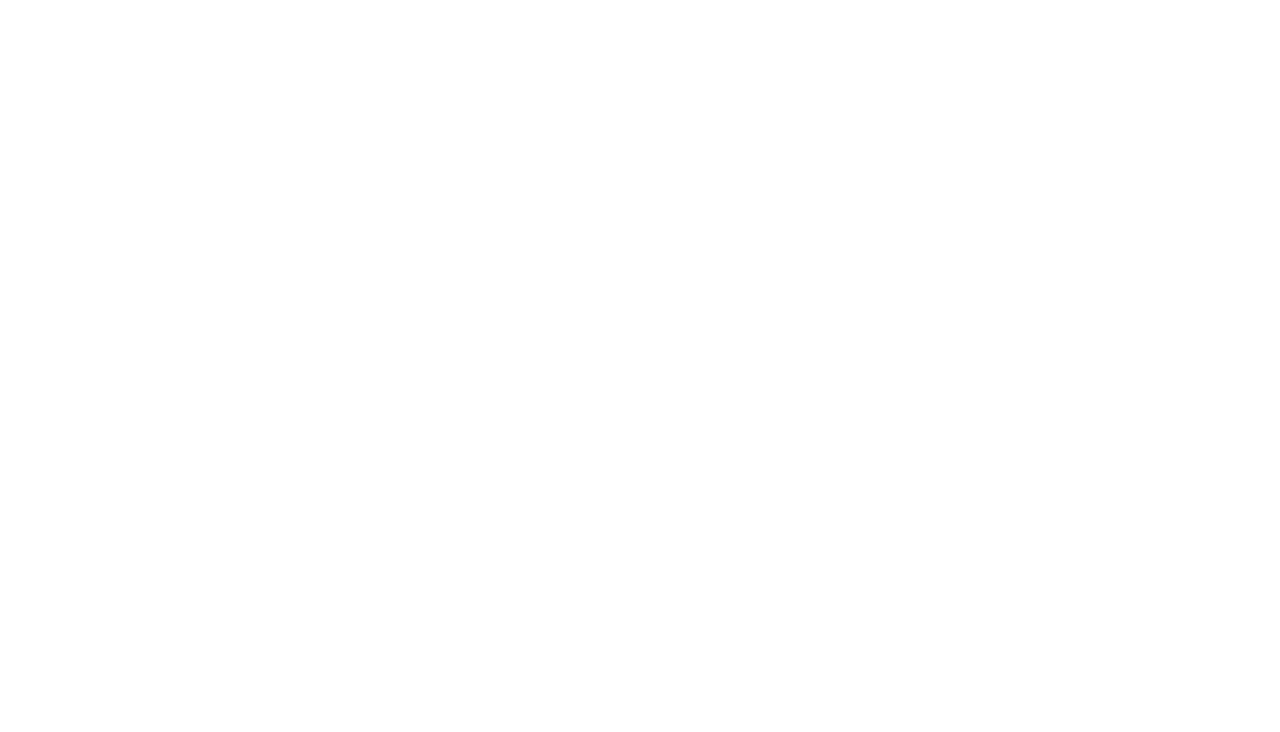
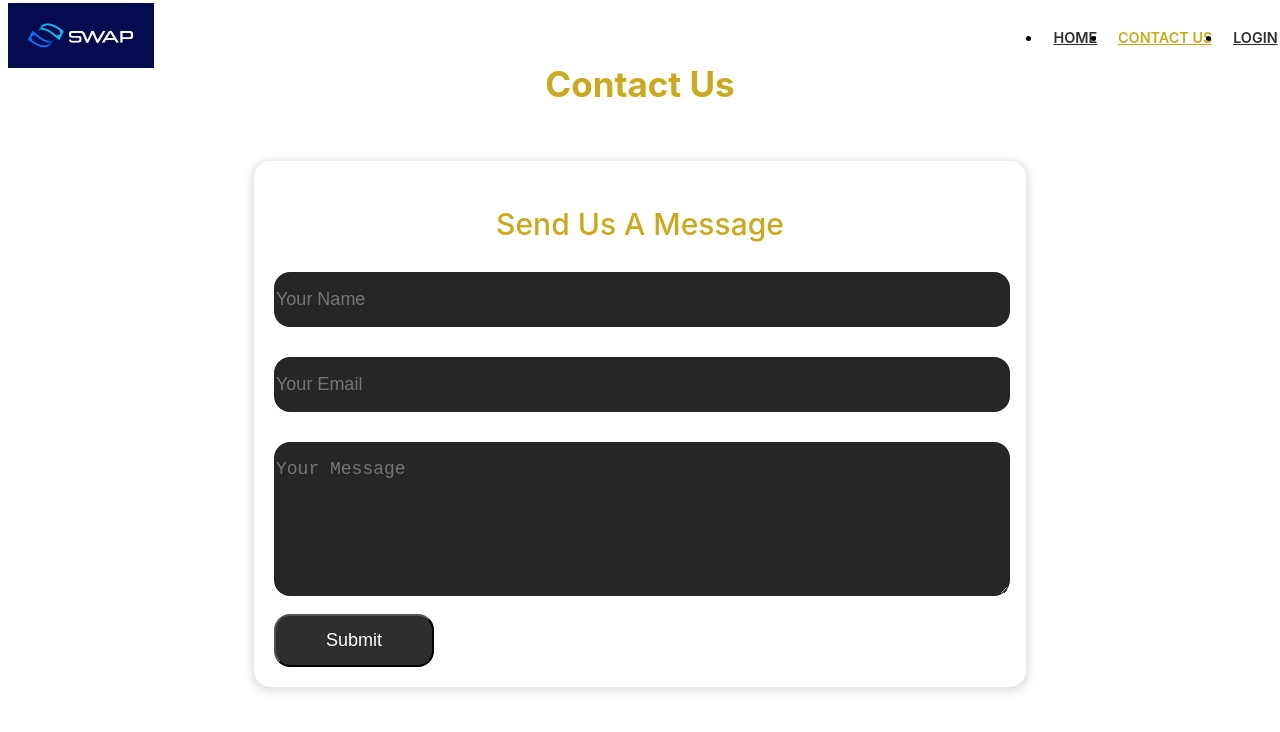
Before and after one commit to skillhataccelerator9team9/skillSwap, a React (Create React App) app in the folder client/skillswap-ui/: page /ContactUS in a window 1280 px wide. Before the commit this address had no page. Shown: the top 732 px of the page. Built offline with nearby package versions, Linux system fonts and the light colour scheme.

Commit message:
contactUS with navbar

```diff
--- a/client/skillswap-ui/src/App.js
+++ b/client/skillswap-ui/src/App.js
@@ -17,7 +17,7 @@ import './App.css'
 
 import HomeScreen from './screens/HomeScreen';
 // import LoginScreen from './Screens/LoginScreen';
-// import ContactScreen from './Screens/ContactScreen';
+import ContactScreen from './screens/ContactScreen';
 
 import {
   BrowserRouter as Router,
@@ -33,8 +33,8 @@ const App = () => {
           <Routes>
             <Route path="/" element={<HomeScreen />} />
             <Route path="/Home" element={<HomeScreen />} />
-            {/* <Route path="/contact" element={<ContactScreen />} />
-            <Route path="/Login" element={<LoginScreen />} /> */}
+            <Route path="/ContactUS" element={<ContactScreen />} />
+            {/* <Route path="/Login" element={<LoginScreen />} /> */}
           </Routes>
         }
       </Router>
--- a/client/skillswap-ui/src/components/ContactUs.jsx
+++ b/client/skillswap-ui/src/components/ContactUs.jsx
@@ -1,10 +1,10 @@
 import React, { useState } from 'react';
 import axios from "axios";
 
-import '../styles/contactUs.css'
+import '../styles/contactUS.css'
 
 
-const ContactUs = () => {
+const ContactUS = () => {
 
   const [name, setName] = useState('');
   const [email, setEmail] = useState('');
@@ -124,4 +124,4 @@ const ContactUs = () => {
   )
 }
 
-export default ContactUs
+export default ContactUS
--- /dev/null
+++ b/client/skillswap-ui/src/screens/ContactScreen.jsx
@@ -0,0 +1,15 @@
+import React from 'react'
+import NavBar from '../components/NavBar';
+import ContactUS from '../components/ContactUS';
+
+
+function ContactScreen () {
+  return (
+    <div className='ContactScreen'>
+      <NavBar />
+      <ContactUS />
+    </div>
+  )
+}
+
+export default ContactScreen;
--- a/client/skillswap-ui/src/screens/HomeScreen.jsx
+++ b/client/skillswap-ui/src/screens/HomeScreen.jsx
@@ -1,6 +1,7 @@
 import React from 'react'
 
 import NavBar from '../components/NavBar';
+import Login from '../components/Login';
 
 function HomeScreen () {
   return (
--- a/client/skillswap-ui/src/styles/navBar.css
+++ b/client/skillswap-ui/src/styles/navBar.css
@@ -38,7 +38,6 @@
 .navBarSection .header .toggleNavbar .icon {
   font-size: 35px;
   color: var(--primaryColor);
-  /* border: 1px solid var(--primaryColor); */
 }
 
 .navBarSection .header .toggleNavbar .icon:hover {
```
